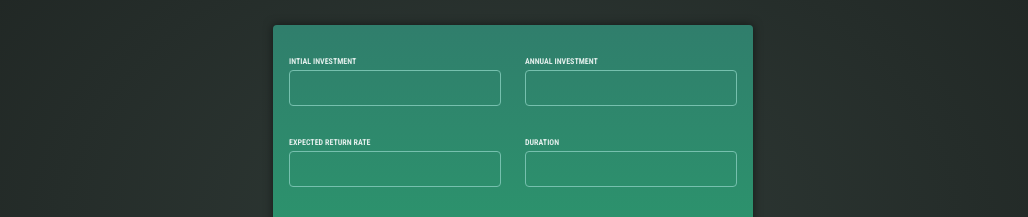
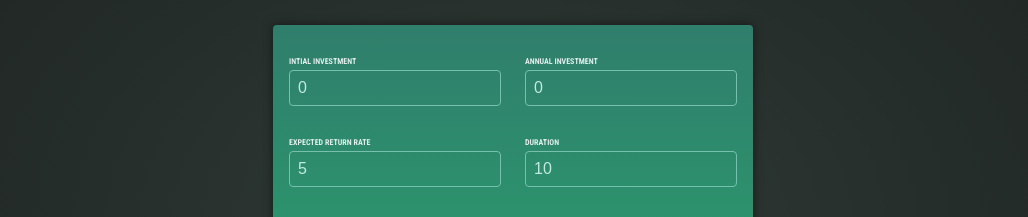
Before and after one commit to HamidrezaBahmani/AngularInvestmentAngularLearning, an Angular app: page / in a window 1280 px wide. Shown: the part 201-418 px from the top of the page, without its empty margins (127-1155 px from the left). Built offline with nearby package versions, Linux system fonts and the light colour scheme.

Commit message:
Form2WayBinding

```diff
--- a/src/app/user-input/user-input.component.html
+++ b/src/app/user-input/user-input.component.html
@@ -2,21 +2,42 @@
   <div class="input-group">
     <p>
       <label for="initial-investment">Intial Investment </label>
-      <input id="initial-investment" type="number" />
+      <input
+        id="initial-investment"
+        name="initial-investment"
+        type="number"
+        [(ngModel)]="enteredInitialInvestment"
+      />
     </p>
+
     <p>
       <label for="annual-investment">Annual Investment </label>
-      <input id="annual-investment" type="number" />
+      <input
+        id="annual-investment"
+        name="annual-investment"
+        type="number"
+        [(ngModel)]="enteredAnnualInvestment"
+      />
     </p>
   </div>
   <div class="input-group">
     <p>
       <label for="expected-return">Expected return Rate</label>
-      <input id="expected-return" type="number" />
+      <input
+        id="expected-return"
+        name="expected-return"
+        type="number"
+        [(ngModel)]="enteredExpectedReturn"
+      />
     </p>
     <p>
       <label for="duration">Duration</label>
-      <input id="duration" type="number" />
+      <input
+        id="duration"
+        name="duration"
+        type="number"
+        [(ngModel)]="enteredDuration"
+      />
     </p>
   </div>
   <p>
--- a/src/app/user-input/user-input.component.ts
+++ b/src/app/user-input/user-input.component.ts
@@ -9,7 +9,16 @@
   styleUrl: './user-input.component.css',
 })
 export class UserInputComponent {
+  enteredInitialInvestment = '0';
+  enteredAnnualInvestment = '0';
+  enteredExpectedReturn = '5';
+  enteredDuration = '10';
+
   onSubmit() {
     console.log('sub');
+    console.log(this.enteredInitialInvestment);
+    console.log(this.enteredAnnualInvestment);
+    console.log(this.enteredExpectedReturn);
+    console.log(this.enteredDuration);
   }
 }
```
